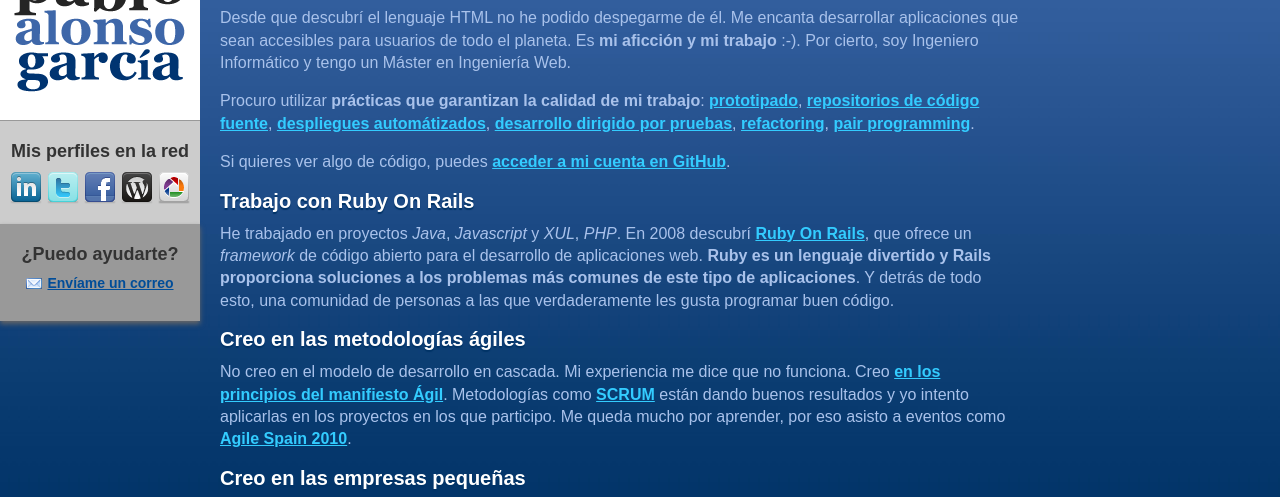
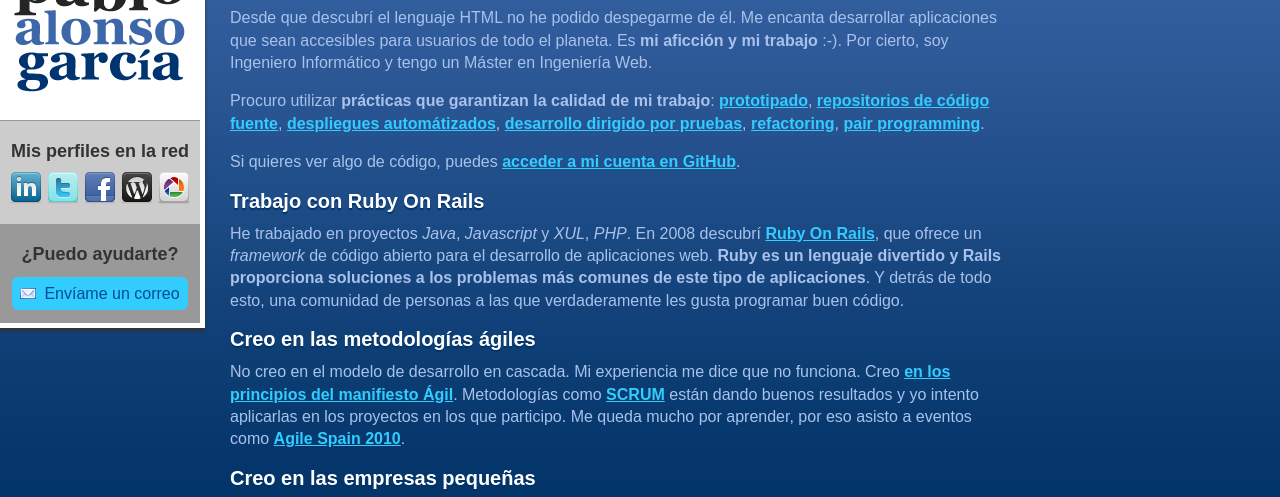
Before and after one commit to alonsogarciapablo/web, a plain HTML site: page index.html in a window 1280 px wide. Shown: the part 270-767 px from the top of the page. Drawn offline with Linux system fonts and the light colour scheme.

Commit message:
Modified the sidebar border and send and email button

```diff
--- a/web/css/style.css
+++ b/web/css/style.css
@@ -2,7 +2,6 @@
   font-family: GeosansLight;
   src: url('./GeosansLight.ttf');
 }
-
 
 * {
   margin:0;
@@ -18,6 +17,11 @@ body {
 
 #sidebar {
   background:url(../images/pablo-alonso-garcia.jpg) center top no-repeat white;
+  border-right:5px solid white;
+  border-bottom:5px solid white;
+  -moz-box-shadow: 0px 3px 3px #333;
+  -webkit-box-shadow: 0px 3px 3px #333;
+  box-shadow: 0px 3px 3px #333;
   padding-top:23em;
   position:fixed;
   top:0;
@@ -86,28 +90,33 @@ li.picasa a {
 
 #contact {
   background-color:#999;
-  -moz-box-shadow: 0px 3px 5px #666;
-  -webkit-box-shadow: 0px 3px 5px #666;
-  box-shadow: 0px 3px 5px #666;
 }
 #email {
-  margin:1em 0;
+  margin:2em 0 0 0;
   text-align:center;
-  font-weight:bold;
+
 }
 #email > a {
-  background:url(../images/email.png) left 52% no-repeat;
+  background:url(../images/email.png) 0.5em 52% no-repeat #3CF;
+  -moz-border-radius:6px;
+  -webkit-border-radius:6px;
+  border-radius:6px;
   color:#004D99;
-  font-size:1.4em;
-  padding:1em 0 1em 1.5em;
+  text-decoration:none;
+  font-size:1.6em;
+  padding:0.5em 0.5em 0.5em 2em;
+}
+#email > a:hover {
+  background-color:#004D99;
+  color:#3CF;
 }
 
 /* CONTENTS */
 
 #contents {
   color:#a9c2eb;
-  padding:2em;
-  width:80em;
+  padding:2em 3em;
+  width:78em;
   position:absolute;
   top:0;
   left:20em;
```
